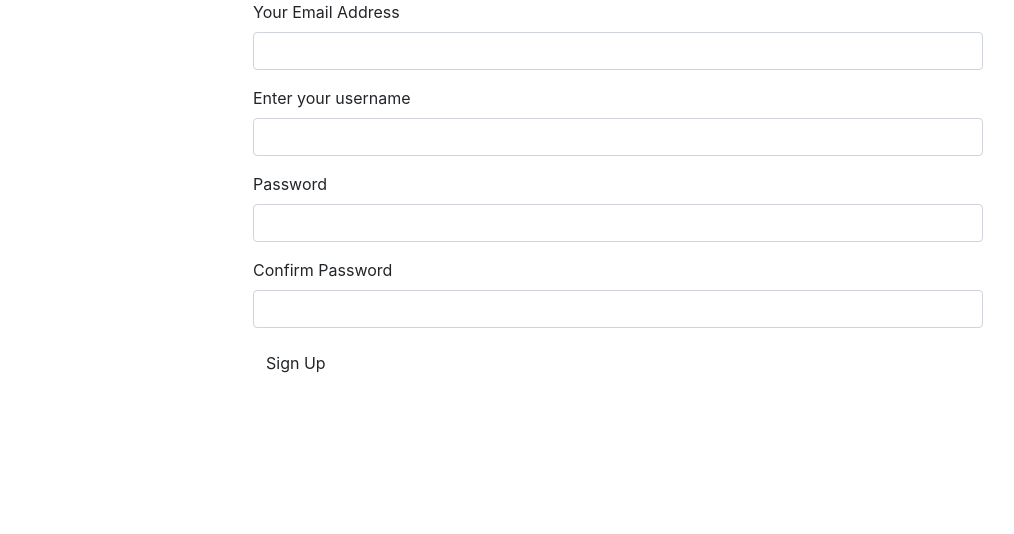
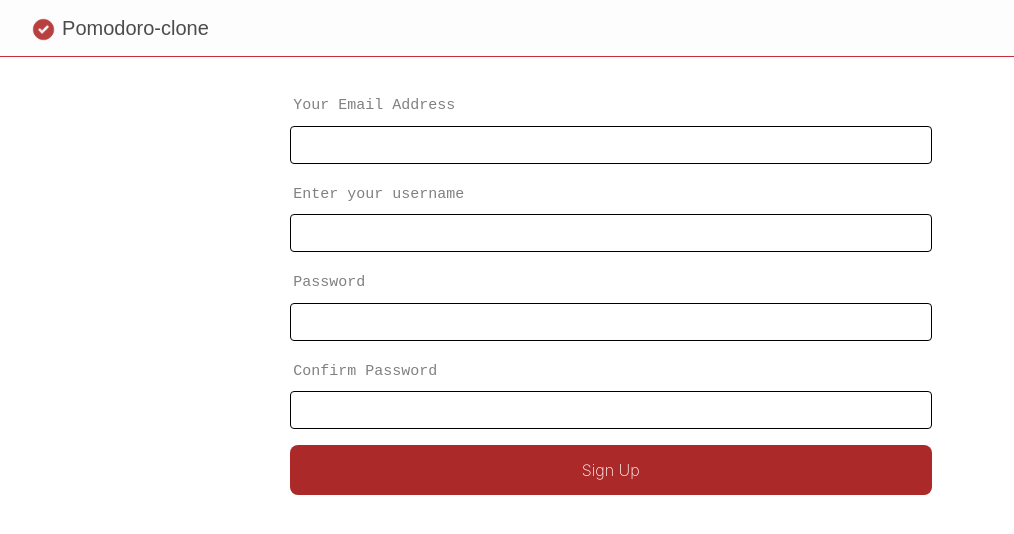
Before and after one commit to andyjohn23/pomodoro-clone, a Flask app: page /authenticate/register in a window 1280 px wide. Shown: the top 534 px of the page, without its empty margins (22-1036 px from the left). Run offline with Flask 2, Linux system fonts and the light colour scheme; some libraries are stand-ins or nearby versions.

Commit message:
updated files

```diff
--- a/app/static/css/index.css
+++ b/app/static/css/index.css
@@ -21,4 +21,32 @@
 }
 .navbar .main-nav{
     gap: 15px;
+    margin-right: 5%;
 }
+.registration-form{
+    margin-top: 3%;
+}
+.registration-form input{
+    outline: none;
+    background: transparent;
+    border: 1px solid black;
+    width: 88%;
+    margin-left: 5%;
+}
+.registration-form label{
+    margin-left: 5.5%;
+    font-size: 15px;
+    font-family: 'Courier New', Courier, monospace;
+    color: grey;
+}
+.registration-form input[type=submit]{
+    width: 88%;
+    height: 50px;
+    background-color: #AC2929;
+    color: white;
+    font-size: 16px;
+    font-weight: 200;
+    border: none;
+    outline: none;
+    border-radius: 8px;
+}
--- a/app/templates/auth/register.html
+++ b/app/templates/auth/register.html
@@ -2,10 +2,22 @@
 {% import 'bootstrap/wtf.html' as wtf%}
 
 {% block content %}
+<div class="container-fluid" style="padding: 0; margin: 0;">
+    <nav class="navbar navbar-expand-lg navbar-light">
+        <a class="navbar-brand" href="/">
+            <img src="/static/images/pomo-lg.png" alt="logo">
+            <span>Pomodoro-clone</span>
+        </a>
+        <button class="navbar-toggler" type="button" data-toggle="collapse" data-target="#navbarSupportedContent"
+            aria-controls="navbarSupportedContent" aria-expanded="false" aria-label="Toggle navigation">
+            <span class="navbar-toggler-icon"></span>
+        </button>
+    </nav>
+
     <div class="container">
         <div class="row">
-<div class="col-md-2"> </div>
-<div class="col-md-8">
+            <div class="col-md-2"></div>
+            <div class="col-md-8 registration-form">
 
                 {{wtf.quick_form(registration_form)}}
 
@@ -13,5 +25,6 @@
             <div class="col-md-2"></div>
         </div>
     </div>
+</div>
 
 {% endblock%}
--- a/app/templates/index.html
+++ b/app/templates/index.html
@@ -40,8 +40,7 @@
                             aria-hidden="true"></i>&nbsp;{{current_user.username}}
                     </a>
                     <div class="dropdown-menu" aria-labelledby="navbarDropdown">
-                        <a class="dropdown-item" href="{{url_for('auth.register')}}">Account</a>
-                        <a class="dropdown-item" href="{{url_for('auth.logout')}}">Sign out</a>
+                        <a class="dropdown-item" href="{{url_for('auth.logout')}}">Logout</a>
                     </div>
                 </li>
 
@@ -76,7 +75,9 @@
                         <a class="dropdown-item" href="{{url_for('auth.login')}}">Login</a>
                     </div>
                 </li>
+
                 {%endif%}
+
             </ul>
         </div>
     </nav>
```
Lines whose indentation alone changed are shown as unchanged.
